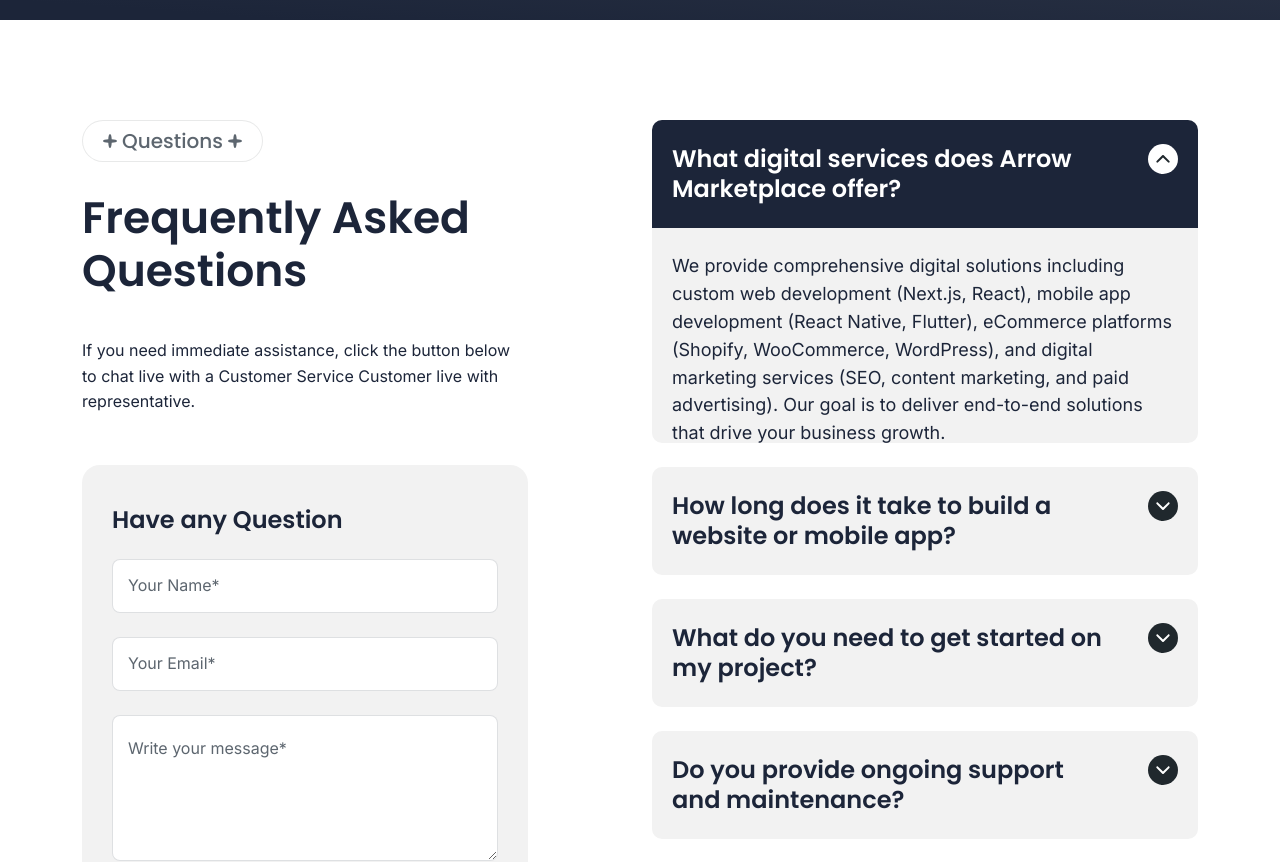
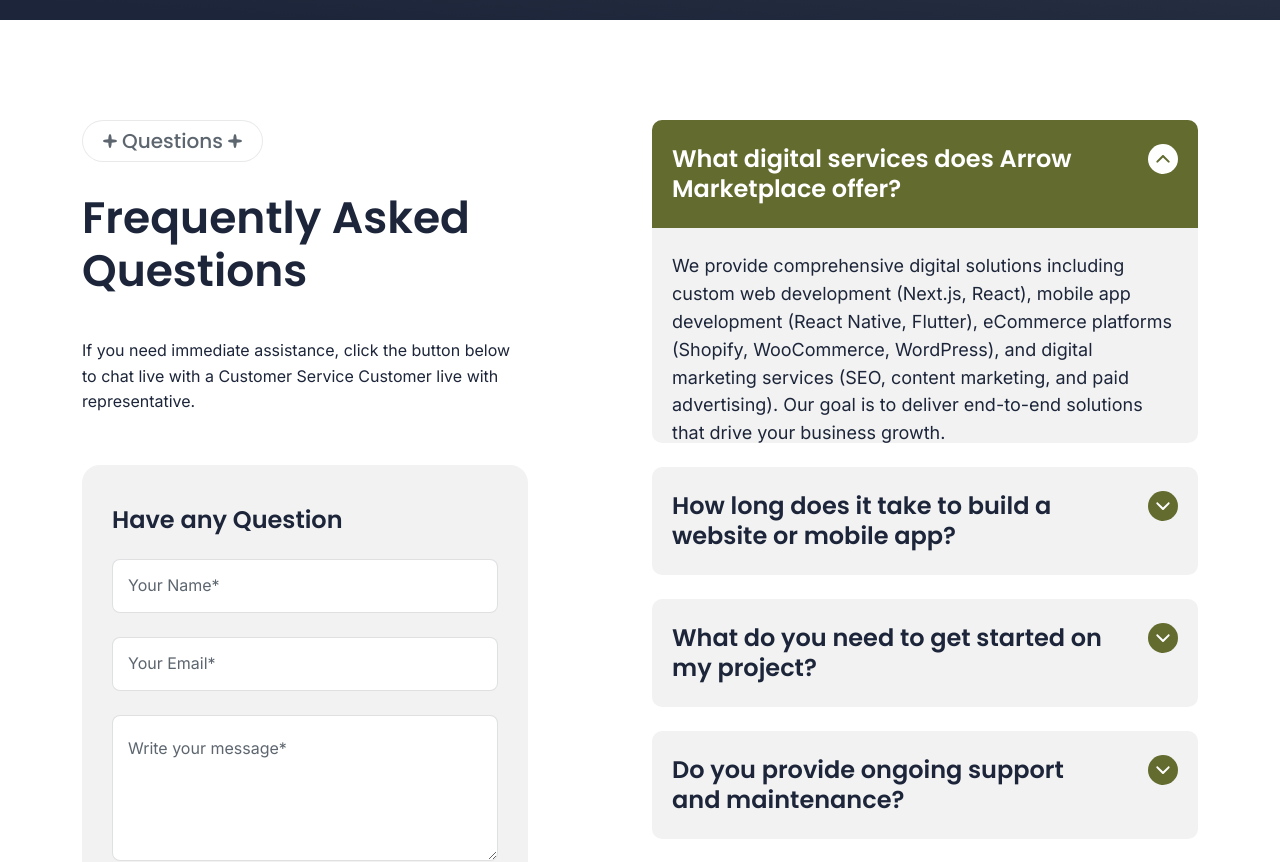
Before and after one commit to stevie1mat/arrow-website, a Next.js app: page /faq in a window 1280 px wide. Shown: the part 500-1362 px from the top of the page. Built offline with nearby package versions, Linux system fonts and the light colour scheme.

Commit message:
Other sections

```diff
--- a/app/layout.tsx
+++ b/app/layout.tsx
@@ -12,13 +12,13 @@
 export const metadata: Metadata = {
   title: {
     template: '%s',
-    default: 'Consulo Creative Business Consulting Template',
+    default: 'Arrow Marketplace - Digital Solutions for Modern Businesses',
   },
-  description: "Consulo is a creative business consulting template designed for corporate entities and professional businesses.",
+  description: "Arrow Marketplace offers comprehensive digital solutions including web development, mobile app development (React Native, Flutter), eCommerce platforms (Shopify, WooCommerce), and SEO & digital marketing services.",
   openGraph: {
-    title: 'Consulo Creative Business Consulting Template',
-    description: 'A versatile HTML template designed for corporate entities and professional businesses.',
-    url: 'https://themeforest.net/user/spreethemes/portfolio',
+    title: 'Arrow Marketplace - Digital Solutions for Modern Businesses',
+    description: 'Professional web development, mobile apps, eCommerce solutions, and SEO services to grow your business.',
+    url: 'https://arrowmarketplace.com',
     type: 'website',
   },
 };
--- a/styles/featured-blog.css
+++ b/styles/featured-blog.css
@@ -1,7 +1,7 @@
 .featured-blog {
-  --color-background: rgba(242, 242, 242, 1);
+  --color-background: rgba(255, 255, 255, 1);
   --color-foreground: rgba(93, 102, 111, 1);
-  --color-foreground-heading: rgba(28, 37, 57, 1);
+  --color-foreground-heading: #2a3015;
   --color-foreground-subheading: rgba(93, 102, 111, 1);
   --color-background-subheading: rgba(255, 255, 255, 0);
   --color-border-subheading-bg: rgba(93, 102, 111, 0.3);
--- a/styles/global.css
+++ b/styles/global.css
@@ -1353,7 +1353,7 @@
 }
 
 .accordion-block.active .accordion-opener {
-  --color-background: rgba(28, 37, 57, 1);
+  --color-background: #636B2F;
   --color-foreground-heading: rgba(255, 255, 255, 1);
   background-color: var(--color-background);
   transition: all 0.3s;
@@ -1369,7 +1369,7 @@
 }
 
 .accordion-opener .svg-wrapper {
-  --color-background: rgba(32, 40, 45, 1);
+  --color-background: #636B2F;
   min-width: 30px;
   height: 30px;
   background-color: var(--color-background);
@@ -1392,7 +1392,7 @@
 }
 
 .accordion-block.active .accordion-opener .svg-wrapper svg {
-  --color-foreground: rgba(32, 40, 45, 1);
+  --color-foreground: #636B2F;
   color: var(--color-foreground);
 }
 
```
